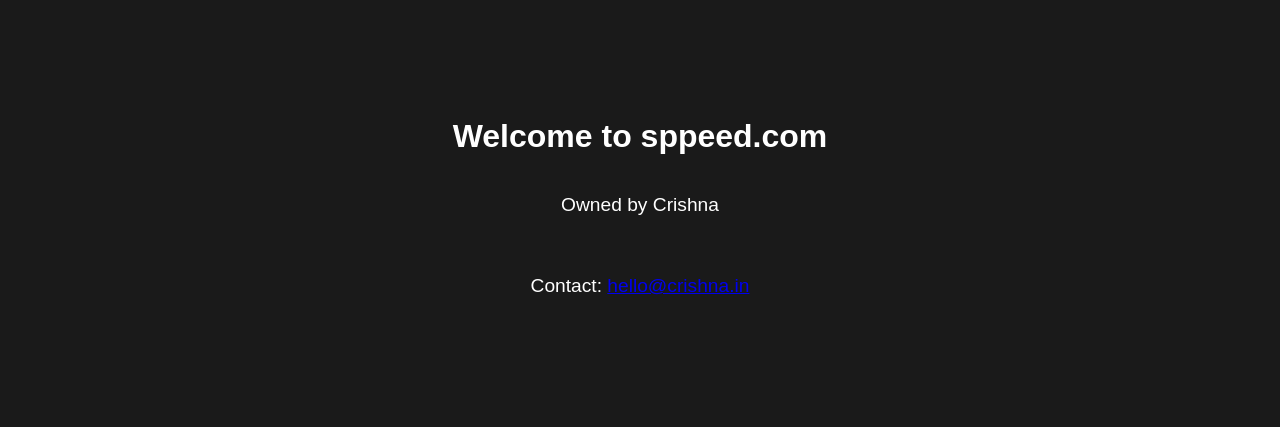
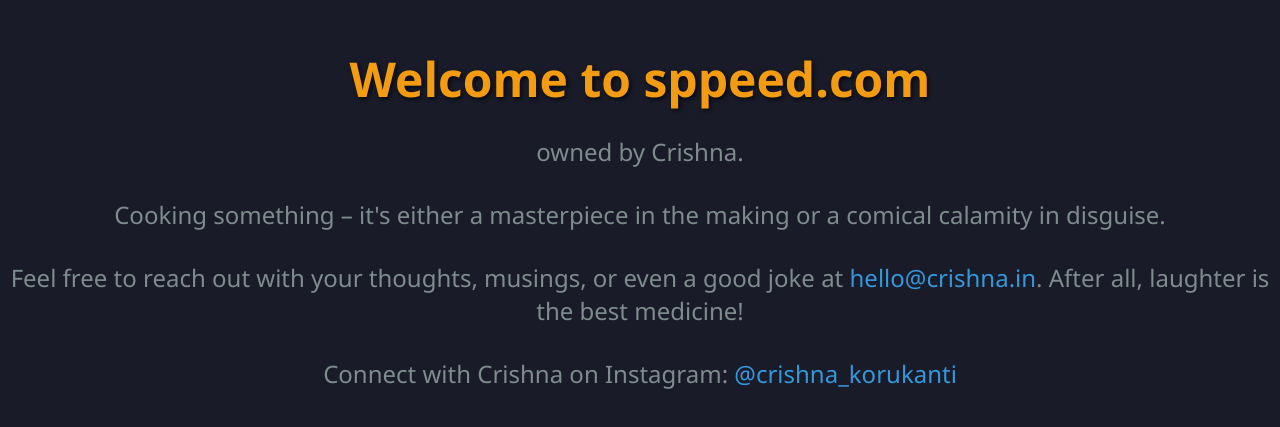
Before and after one commit to krishnakorukanti/crishna, a plain HTML site: page index.html in a window 1280 px wide. Shown: the part 183-610 px from the top of the page. Drawn offline with Linux system fonts and the light colour scheme.

Commit message:
UI updates

```diff
--- a/index.html
+++ b/index.html
@@ -6,32 +6,63 @@
   <title>sppeed.com - Welcome</title>
   <style>
     body {
-            background-color: #1a1a1a;
+      background-color: #191b28;
       color: #fff;
-            font-family: Arial, sans-serif;
+      font-family: 'Segoe UI', Tahoma, Geneva, Verdana, sans-serif;
       margin: 0;
       padding: 0;
       overflow: hidden;
-        }
-
-        #container {
       display: flex;
-            flex-direction: column;
       align-items: center;
       justify-content: center;
       height: 100vh;
     }
 
+    #container {
+      text-align: center;
+      animation: fadeIn 2s ease-out;
+    }
+
     h1 {
-            font-size: 2em;
+      font-size: 3em;
       margin-bottom: 20px;
-            animation: fadeInUp 1.5s ease-out;
+      color: #f39c12;
+      text-shadow: 2px 2px 4px rgba(0, 0, 0, 0.7);
+      animation: bounceIn 1.5s ease-out;
     }
 
     p {
-            font-size: 1.2em;
-            margin-bottom: 40px;
-            animation: fadeInUp 2s ease-out;
+      font-size: 1.5em;
+      margin-bottom: 30px;
+      color: #7f8c8d;
+    }
+
+    a {
+      color: #3498db;
+      text-decoration: none;
+      transition: color 0.3s ease-in-out;
+    }
+
+    a:hover {
+      color: #2980b9;
+    }
+
+    @keyframes fadeIn {
+      from {
+        opacity: 0;
+      }
+      to {
+        opacity: 1;
+      }
+    }
+
+    @keyframes bounceIn {
+      from {
+        transform: scale(0.8);
+      }
+      to {
+        transform: scale(1);
+      }
     }
 
     @keyframes fadeInUp {
@@ -49,9 +80,13 @@
 <body>
 
 <div id="container">
-        <h1>Welcome to sppeed.com</h1>
-        <p>Owned by Crishna</p>
-        <p>Contact: <a href="mailto:hello@crishna.in">hello@crishna.in</a></p>
+  <h1>Welcome to <span style="font-weight: bold;">sppeed.com</span></h1>
+  <p>owned by Crishna.</p>
+  <p>Cooking something – it's either a masterpiece in the making or a comical calamity in disguise.</p>
+  <p>Feel free to reach out with your thoughts, musings, or even a good joke at <a href="mailto:hello@crishna.in">hello@crishna.in</a>. After all, laughter is the best medicine!</p>
+
+
+  <p>Connect with Crishna on Instagram: <a href="https://www.instagram.com/crishna_korukanti/" target="_blank" rel="noopener noreferrer">@crishna_korukanti</a></p>
 </div>
 
 </body>
```
Lines whose indentation alone changed are shown as unchanged.
